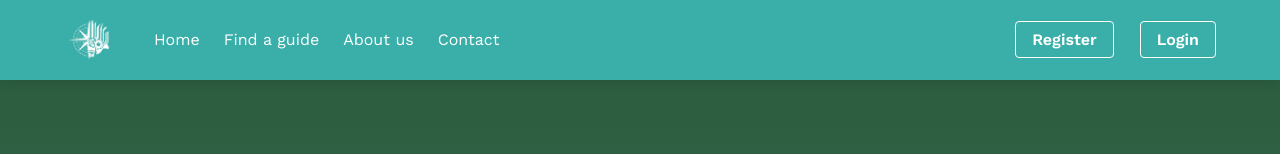
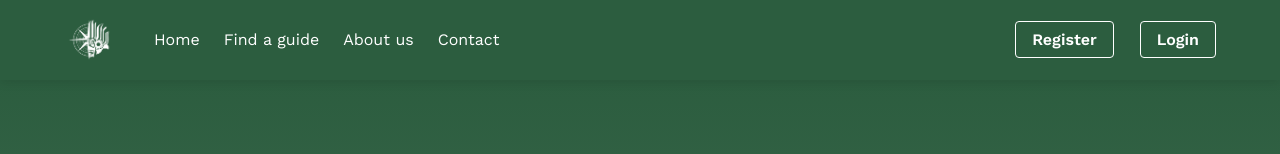
Before and after one commit to onlyargon/CeylonTopGuide, a React (Create React App) app in the folder client/: page / in a window 1280 px wide. Shown: the top 154 px of the page. Built offline with nearby package versions, Linux system fonts and the light colour scheme; no server answers.

Commit message:
Temp Color Change 2

```diff
--- a/client/src/Components/LandingPage/LandingPage.css
+++ b/client/src/Components/LandingPage/LandingPage.css
@@ -16,7 +16,7 @@ html {
 
 /* Header Styles */
 .site-header {
-    background-color: #3aafa9;
+    background-color:#2c5d3f;
     padding: 15px 0;
     position: relative;
     width: 100%;
@@ -60,7 +60,7 @@ html {
 
 .register-button{
     color: white;
-    background-color: #3aafa9;
+    background-color: #2c5d3f;
     border: 1px solid white;
     font-weight: 600;
     padding: 8px 16px;
@@ -72,7 +72,7 @@ html {
 
 .register-button:hover {
     background-color: white;
-    color: #3aafa9;
+    color: #2c5d3f;
 }
 .auth-link {
     text-decoration: none;
@@ -85,7 +85,7 @@ html {
 }
 
 .auth-link:hover {
-    background-color: #3aafa9;
+    background-color: #2c5d3f;
     color: white;
 }
 
@@ -995,7 +995,7 @@ html {
     overflow: hidden;
     border-bottom-left-radius: 50px;
     border-bottom-right-radius: 50px;
-    background-color: #3aafa9;
+    background-color: #2c5d3f;
 }
 
 .slider-wrapper {
```
